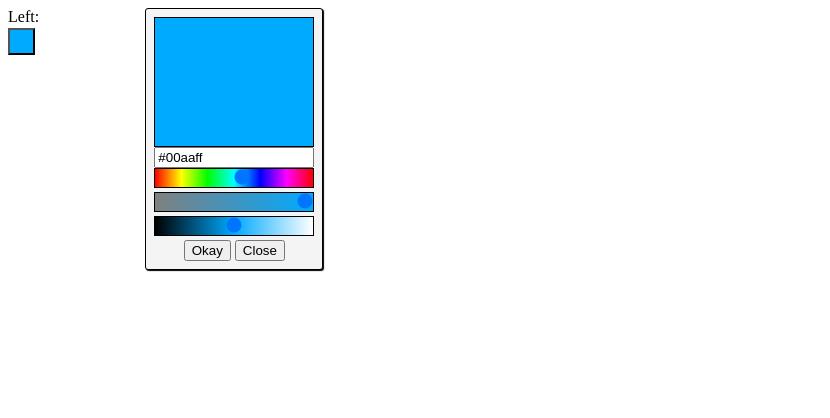
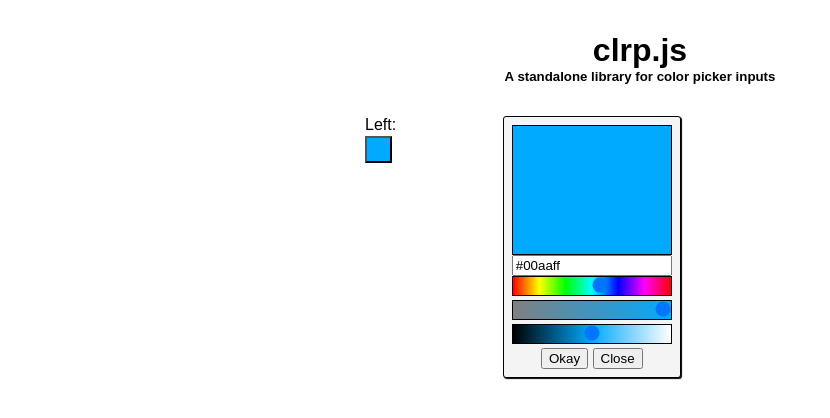
Before and after one commit to thomed/clrp.js, a plain HTML site: page example/index.html in a window 1280 px wide. Both pictures are taken after a click on the button "#00aaff". Shown: the whole page, without its empty margins (0-830 px from the left). Drawn offline with Linux system fonts and the light colour scheme.

Commit message:
Update example page. Working on getting some event issues ironed out.

```diff
--- a/clrp.js
+++ b/clrp.js
@@ -179,7 +179,7 @@ class CLRPInput {
         var okbtn = cw.querySelector("button[name='clrp-ok-btn']");
         var closebtn = cw.querySelector("button[name='clrp-close-btn']");
 
-        var updatePropertiesFromText = function() {
+        var updatePropertiesFromText = function(event) {
             var hslString = CLRP.color2hsl(text.value);
             var hsl = CLRP.parseColor(hslString);
             cw.style.setProperty("--clrp-hue", hsl.h);
@@ -191,15 +191,20 @@ class CLRPInput {
         }
 
         // var because event listener context
-        var updatePropertiesFromSlider = function() {
+        var updatePropertiesFromSlider = function(event) {
             var hsl = `hsl(${hueSlider.value}, ${satSlider.value}%, ${lightSlider.value}%)`;
             cw.style.setProperty("--clrp-hue", hueSlider.value);
             cw.style.setProperty("--clrp-sat", satSlider.value + "%");
             cw.style.setProperty("--clrp-light", lightSlider.value + "%");
             text.value = CLRP.color2hex(hsl);
+
+            // prevent circular event
+            if (event.srcElement !== text) {
+//                console.log(text);
+//                text.dispatchEvent(new Event('change'));
+            }
             text.dispatchEvent(new Event('change'));
         };
-//        updatePropertiesFromSlider();
         text.value = this.value;
         updatePropertiesFromText();
 
@@ -214,8 +219,7 @@ class CLRPInput {
             c.value = text.value;
             c.dispatchEvent(new Event('change'));
 
-            // leads to circular event listening?
-//            updatePropertiesFromText();
+//            updatePropertiesFromText(e);
         });
 
         okbtn.addEventListener('click', function(e) {
--- a/example/index.html
+++ b/example/index.html
@@ -4,26 +4,22 @@
     <meta charset="utf-8" />
     <meta name="viewport" content="width=device-width, initial-scale=1" />
     <title>clrp example</title>
-    <style>
-        #left {
-            margin-right: 8em;
-        }
-
-        .input-label-top {
-            margin-top: 1.5em;
-        }
-
-        .label-top {
-            position: absolute;
-        }
-    </style>
+    <link href="./style.css" rel="stylesheet">
 </head>
 
 <body>
-    <label class="label-top" for="left">Left: <span id="test-left"></span></label>
-    <input id="left" class="clrp input-label-top" value="#00aaff">
-    <label class="label-top" for="right">Right: <span id="test-right"></span></label>
-    <input id="right" class="clrp input-label-top">
+    <div class="main-content">
+        <header>
+            <h1>clrp.js</h1>
+            <h5>
+                A standalone library for color picker inputs
+            </h5>
+        </header>
+        <label class="label-top" for="left">Left: <span id="test-left"></span></label>
+        <input id="left" class="clrp input-label-top" value="#00aaff">
+        <label class="label-top" for="right">Right: <span id="test-right"></span></label>
+        <input id="right" class="clrp input-label-top">
+    </div>
 
     <script>
         document.addEventListener("DOMContentLoaded", function() {
--- /dev/null
+++ b/example/style.css
@@ -0,0 +1,29 @@
+body {
+    font-family: sans-serif;
+}
+
+#left {
+    margin-right: 8em;
+}
+
+.main-content {
+    max-width: 550px;
+    margin: auto;
+}
+
+.main-content header {
+    margin: 2em auto;
+}
+
+.main-content h1, h2, h3, h4, h5, h6 {
+    margin: 0;
+    text-align: center;
+}
+
+.input-label-top {
+    margin-top: 1.5em;
+}
+
+.label-top {
+    position: absolute;
+}
```
